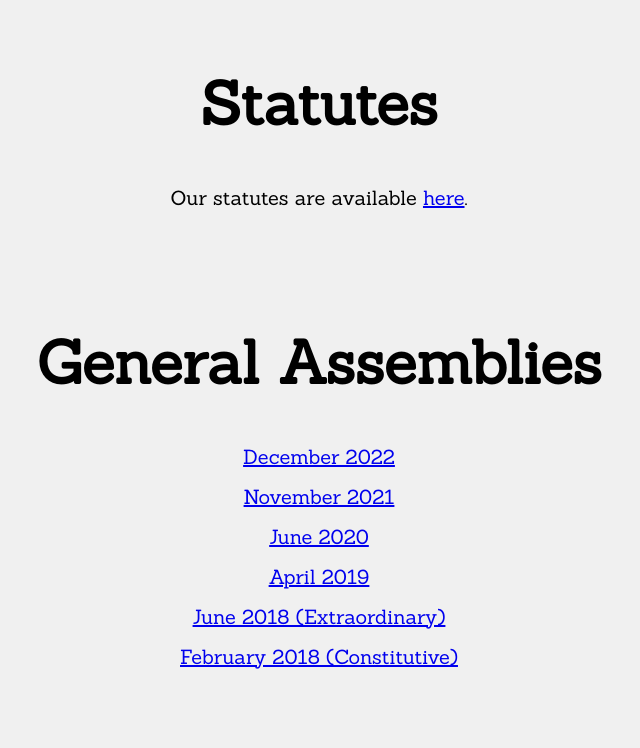
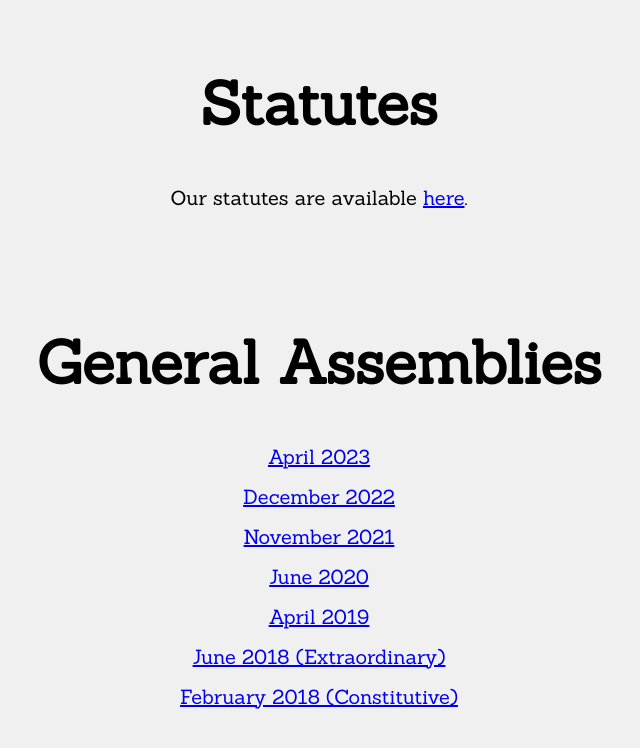
Before and after one commit to LauzHack/LauzHack.github.io, a Jekyll site: the page built from legal.html, in a window 1280 px wide. Shown: the top 748 px of the page, without its empty margins (321-961 px from the left). Built offline with Jekyll 4.4.1, drawn with Linux system fonts in a browser that asks for light colours.

Commit message:
Add 2023 GA

```diff
--- a/_data/organizers.yml
+++ b/_data/organizers.yml
@@ -3,6 +3,7 @@ group:
   name: the LauzHack Association
   statutes: https://drive.google.com/open?id=1twbjDBC0TBGNP4hnViQbDndTdDL1ge7V
   assemblies:
+    April 2023: https://drive.google.com/file/d/14QkdjjPautIgy9Y5mbItB3y8ABWbTBSX/view?usp=share_link
     December 2022: https://drive.google.com/file/d/1c2STiwYBxJm5mzfpRdyy2rGtNKjrECfT/view?usp=share_link
     November 2021: https://drive.google.com/file/d/1nQCM6_IU9or2NXWIi2ctOTeisFHG3Scf/view?usp=sharing
     June 2020: https://drive.google.com/file/d/1Goks7Jtg77giuq33RzkZiN2or7RH3NaV/view?usp=sharing
```
